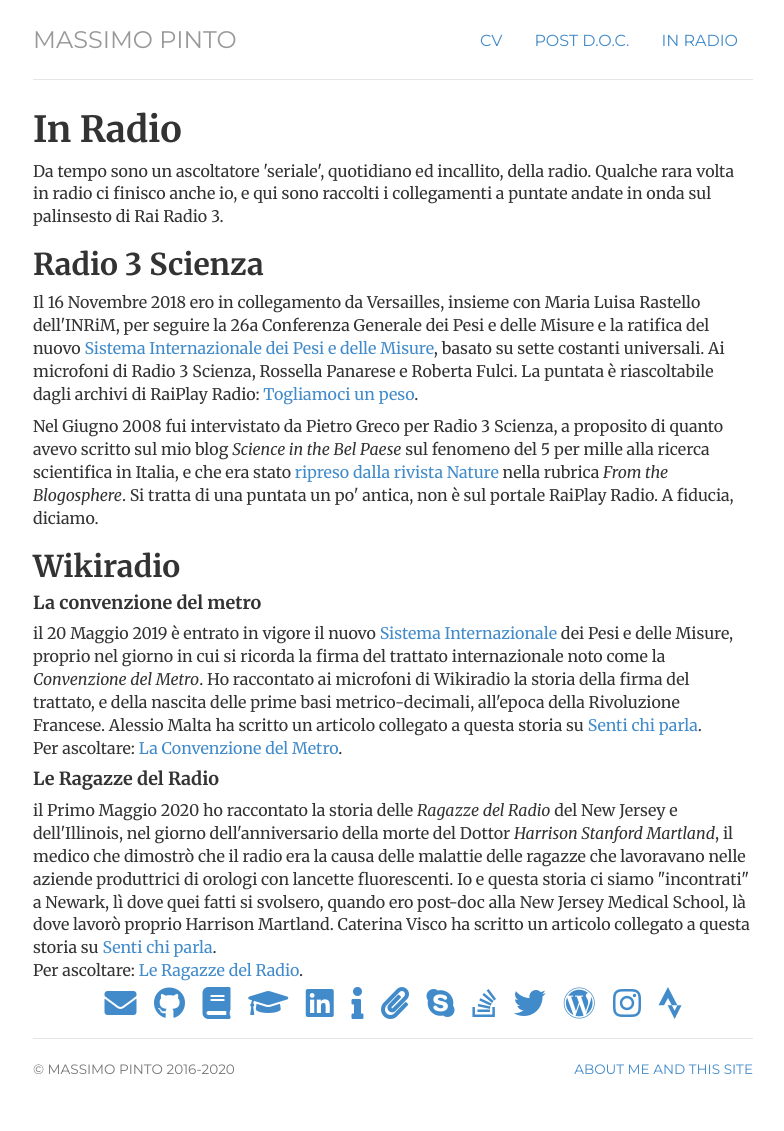
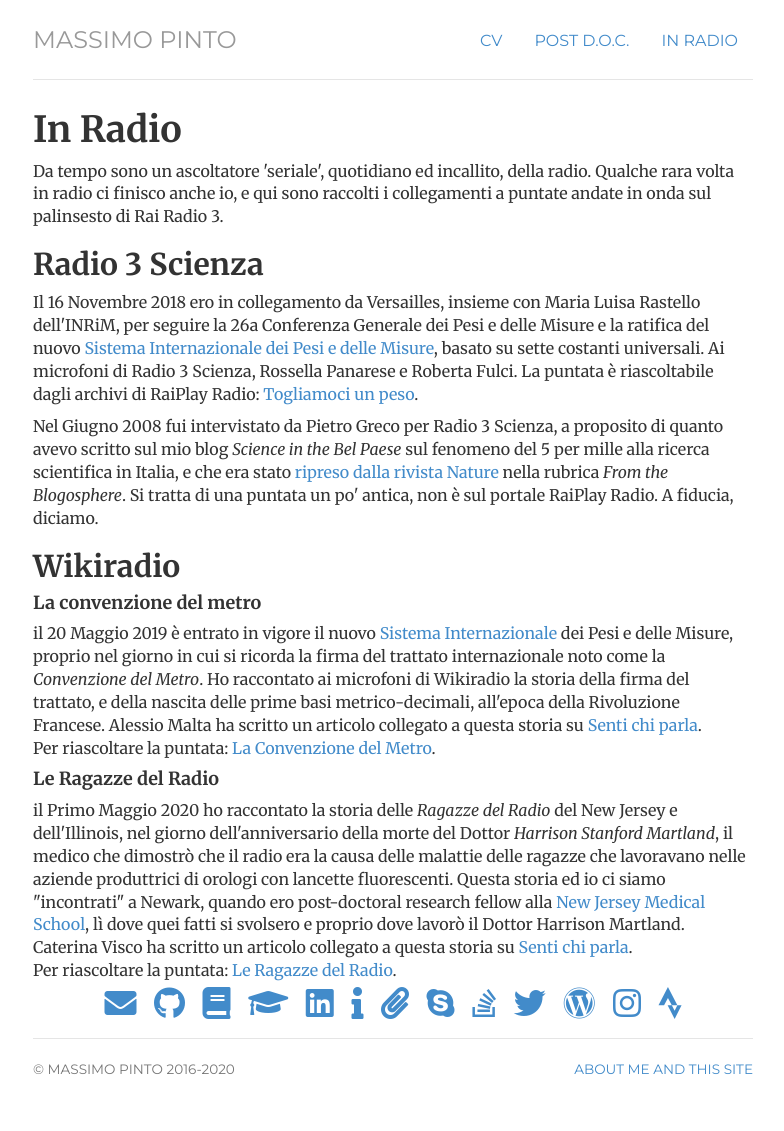
Before and after one commit to massimopinto/massimopinto.github.io, a Jekyll site: the page built from inRadio/index.html, in a window 1280 px wide. Shown: the whole page, without its empty margins (247-1031 px from the left). Built offline with Jekyll 4.4.1, drawn with Linux system fonts in a browser that asks for light colours.

Commit message:
updated the CV file (pdf) to reflect the most important news, and the main page in the In Radio section

```diff
--- a/inRadio/index.html
+++ b/inRadio/index.html
@@ -15,8 +15,8 @@ Da tempo sono un ascoltatore 'seriale', quotidiano ed incallito, della radio. Qu
 <h2> Wikiradio </h2>
 <h4>La convenzione del metro</h4>
 il 20 Maggio 2019 è entrato in vigore il nuovo <a href="https://www.bipm.org/en/measurement-units/"> Sistema Internazionale</a> dei Pesi e delle Misure, proprio nel giorno in cui si ricorda la firma del trattato internazionale noto come la <em>Convenzione del Metro</em>. Ho raccontato ai microfoni di Wikiradio la storia della firma del trattato, e della nascita delle prime basi metrico-decimali, all'epoca della Rivoluzione Francese. Alessio Malta ha scritto un articolo collegato a questa storia su <a href="https://sentichiparla.it/cultura/convenzione-metro-massimo-pinto/">Senti chi parla</a>.<br>
-Per ascoltare: <a href="https://www.raiplayradio.it/audio/2019/05/WIKIRADIO---La-Convenzione-del-Metro--ba563aef-e71c-4e3f-a48c-cd7cb287901a.html">La Convenzione del Metro</a>.
+Per riascoltare la puntata: <a href="https://www.raiplayradio.it/audio/2019/05/WIKIRADIO---La-Convenzione-del-Metro--ba563aef-e71c-4e3f-a48c-cd7cb287901a.html">La Convenzione del Metro</a>.
 <h4>Le Ragazze del Radio</h4>
-  il Primo Maggio 2020 ho raccontato la storia delle <em>Ragazze del Radio</em> del New Jersey e dell'Illinois, nel giorno dell'anniversario della morte del Dottor <em>Harrison Stanford Martland</em>, il medico che dimostrò che il radio era la causa delle malattie delle ragazze che lavoravano nelle aziende produttrici di orologi con lancette fluorescenti. Io e questa storia ci siamo "incontrati" a Newark, lì dove quei fatti si svolsero, quando ero post-doc alla New Jersey Medical School, là dove lavorò proprio Harrison Martland. Caterina Visco ha scritto un articolo collegato a questa storia su <a href="https://sentichiparla.it/salute/sicurezza-sul-lavoro-la-lezione-delle-ragazze-del-radio/">Senti chi parla</a>. <br>
-  Per ascoltare: <a href="https://www.raiplayradio.it/audio/2020/04/WIKIRADIO---Le-ragazze-del-radio--d1be44a8-6cdd-476e-9efa-d7a0285d2946.html">Le Ragazze del Radio</a>.
+  il Primo Maggio 2020 ho raccontato la storia delle <em>Ragazze del Radio</em> del New Jersey e dell'Illinois, nel giorno dell'anniversario della morte del Dottor <em>Harrison Stanford Martland</em>, il medico che dimostrò che il radio era la causa delle malattie delle ragazze che lavoravano nelle aziende produttrici di orologi con lancette fluorescenti. Questa storia ed io ci siamo "incontrati" a Newark, quando ero post-doctoral research fellow alla <a href=http://njms.rutgers.edu/>New Jersey Medical School</a>, lì dove quei fatti si svolsero e proprio dove lavorò il Dottor Harrison Martland. Caterina Visco ha scritto un articolo collegato a questa storia su <a href="https://sentichiparla.it/salute/sicurezza-sul-lavoro-la-lezione-delle-ragazze-del-radio/">Senti chi parla</a>. <br>
+  Per riascoltare la puntata: <a href="https://www.raiplayradio.it/audio/2020/04/WIKIRADIO---Le-ragazze-del-radio--d1be44a8-6cdd-476e-9efa-d7a0285d2946.html">Le Ragazze del Radio</a>.
 </div><!-- /.blurb -->
```
Also changed, not shown: 1 other file.
